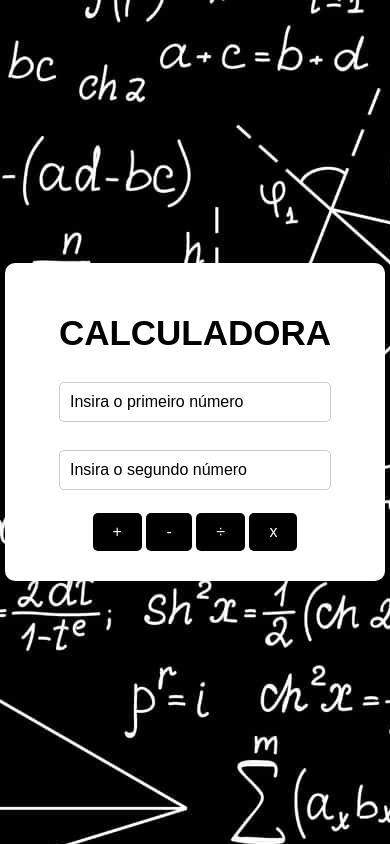
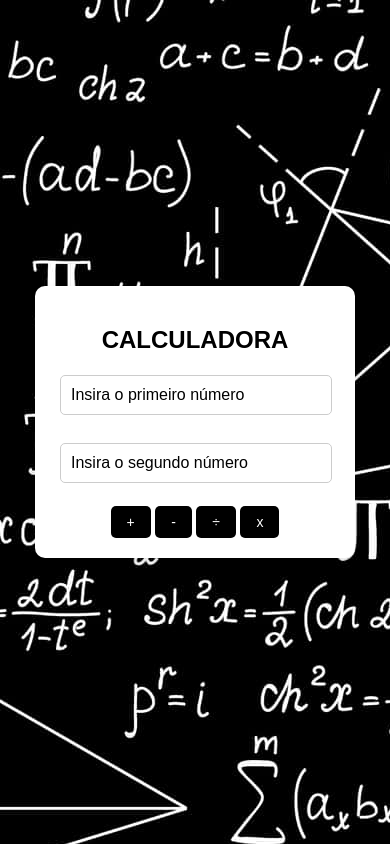
Before and after one commit to julia-daniluski/introducao-js, a plain HTML site: page calculadora/index.html in a window 390 px wide. Drawn offline with Linux system fonts and the light colour scheme.

Commit message:
responsivo

```diff
--- a/calculadora/style.css
+++ b/calculadora/style.css
@@ -8,19 +8,21 @@ body {
     display: flex;
     justify-content: center;
     align-items: center;
-    height: 100vh; /* Garante que o container fique centralizado verticalmente */
+    min-height: 100vh; /* Ajuste para telas menores */
+    flex-direction: column;
 }
 
 /* Estilização do título */
 h1 {
     color: black;
     margin-top: 20px;
-    font-size: 35px;
+    font-size: 2rem;
 }
 
 /* Estilização dos campos de entrada */
 input {
-    width: 250px;
+    width: 100%; /* Ajusta ao container */
+    max-width: 250px;
     padding: 10px;
     margin: 5px;
     border: 1px solid #ccc;
@@ -38,17 +40,16 @@ button {
     padding: 10px 20px;
     font-size: 16px;
     color: white;
-    background-color: #000000 ;
+    background-color: #000000;
     border: none;
     border-radius: 5px;
     cursor: pointer;
     transition: background-color 0.3s;
-    cursor:pointer;
 }
 
 /* Efeito hover no botão */
 button:hover {
-    background-color:#980012;
+    background-color: #980012;
 }
 
 .container {
@@ -57,5 +58,21 @@ button:hover {
     border-radius: 10px;
     box-shadow: 0px 4px 10px rgba(0, 0, 0, 0.1);
     text-align: center;
-    width: 320px;
+    width: 90%; /* Melhor ajuste para telas menores */
+    max-width: 320px;
+    box-sizing: border-box;
 }
+
+/* Media queries para responsividade */
+@media (max-width: 480px) {
+    h1 {
+        font-size: 1.5rem;
+    }
+    .container {
+        padding: 20px;
+    }
+    button {
+        font-size: 14px;
+        padding: 8px 16px;
+    }
+}
```
